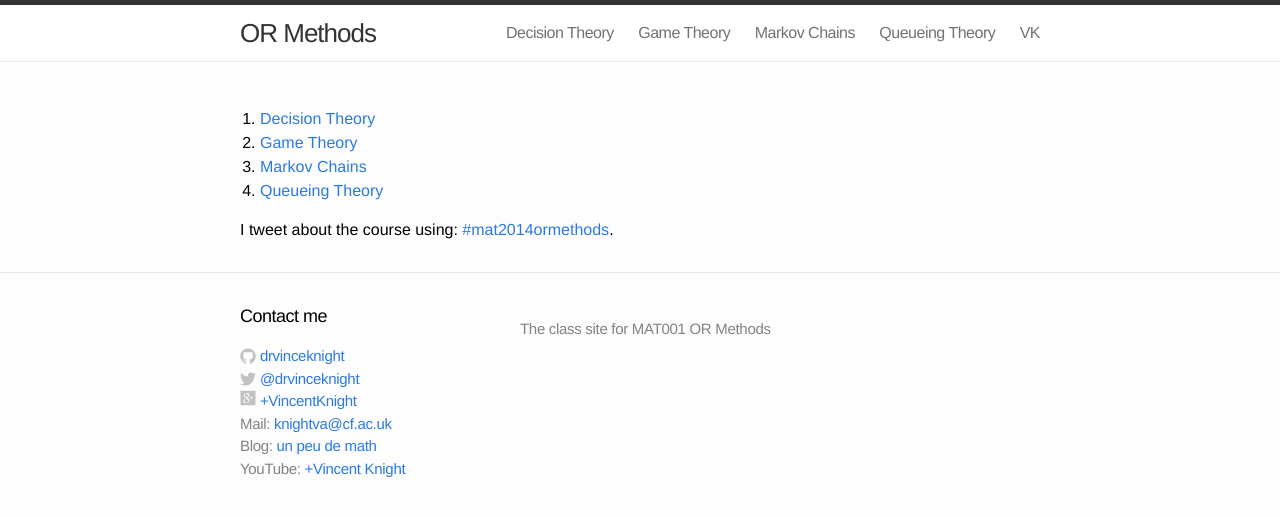
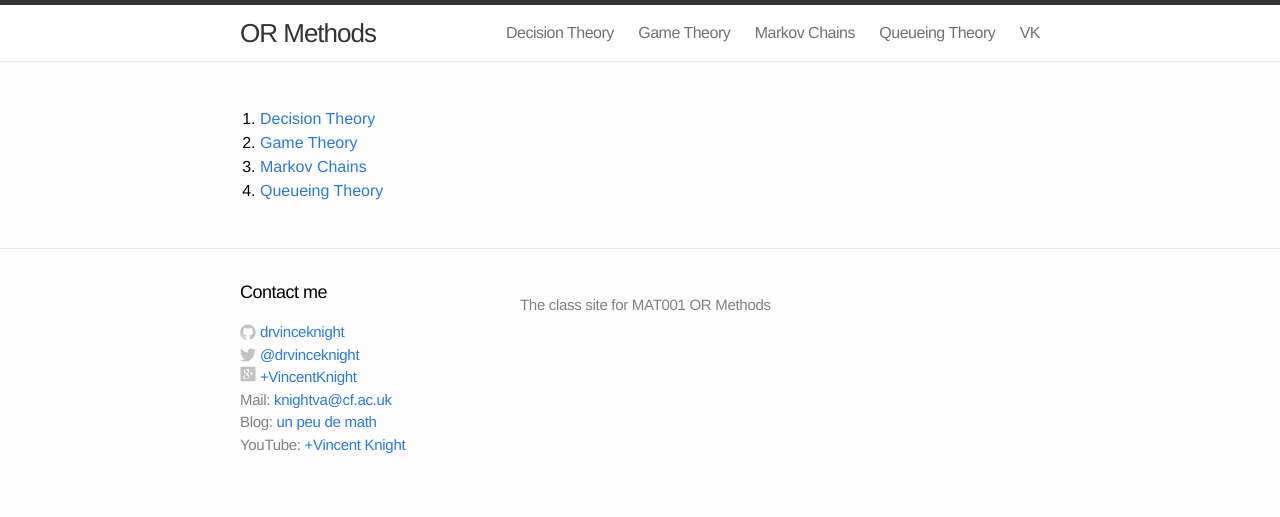
Before and after one commit to drvinceknight/OR_Methods, a Jekyll site: the page built from index.html, in a window 1280 px wide. Shown: the top 517 px of the page. Built offline with Jekyll 4.4.1, drawn with Linux system fonts in a browser that asks for light colours.

Commit message:
Removing twitter thing

```diff
--- a/index.html
+++ b/index.html
@@ -14,6 +14,4 @@ title  : OR Methods
     </ol>
     </p>
 
-    <p>I tweet about the course using: <a href='https://twitter.com/hashtag/mat2014ormethods?src=hash'>#mat2014ormethods</a>.</p>
-
 </div>
```
